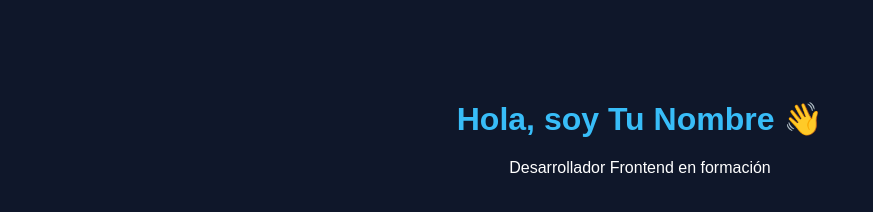
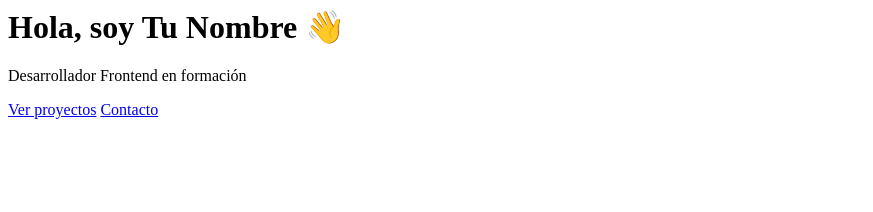
Before and after one commit to Xand3r-0714/Portafolio_Inicial-1-, a plain HTML site: page index.html in a window 1280 px wide. Shown: the whole page, without its empty margins (0-873 px from the left). Drawn offline with Linux system fonts and the light colour scheme.

Commit message:
Update index.html

```diff
--- a/index.html
+++ b/index.html
@@ -1,16 +1,11 @@
-<!DOCTYPE html>
-<html lang="es">
-<head>
-  <meta charset="UTF-8">
-  <title>Portafolio</title>
-  <link rel="stylesheet" href="styles.css">
-</head>
-<body>
-
-  <header>
+<header class="hero">
+  <div class="hero-content">
     <h1>Hola, soy Tu Nombre 👋</h1>
     <p>Desarrollador Frontend en formación</p>
-  </header>
 
-</body>
-</html>
+    <div class="buttons">
+      <a href="#proyectos">Ver proyectos</a>
+      <a href="#contacto" class="secondary">Contacto</a>
+    </div>
+  </div>
+</header>
```
